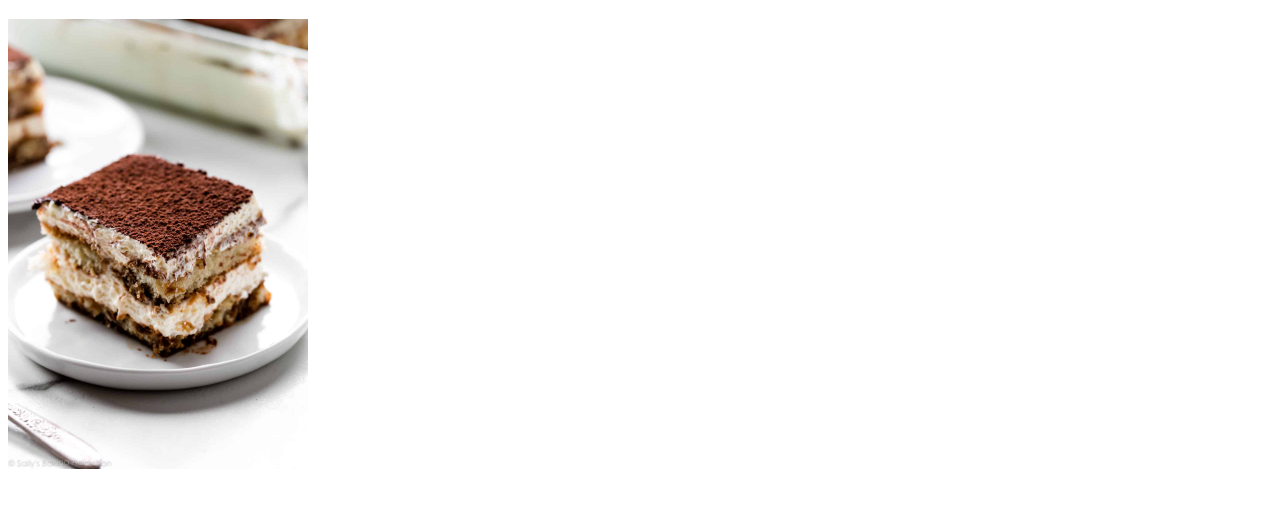
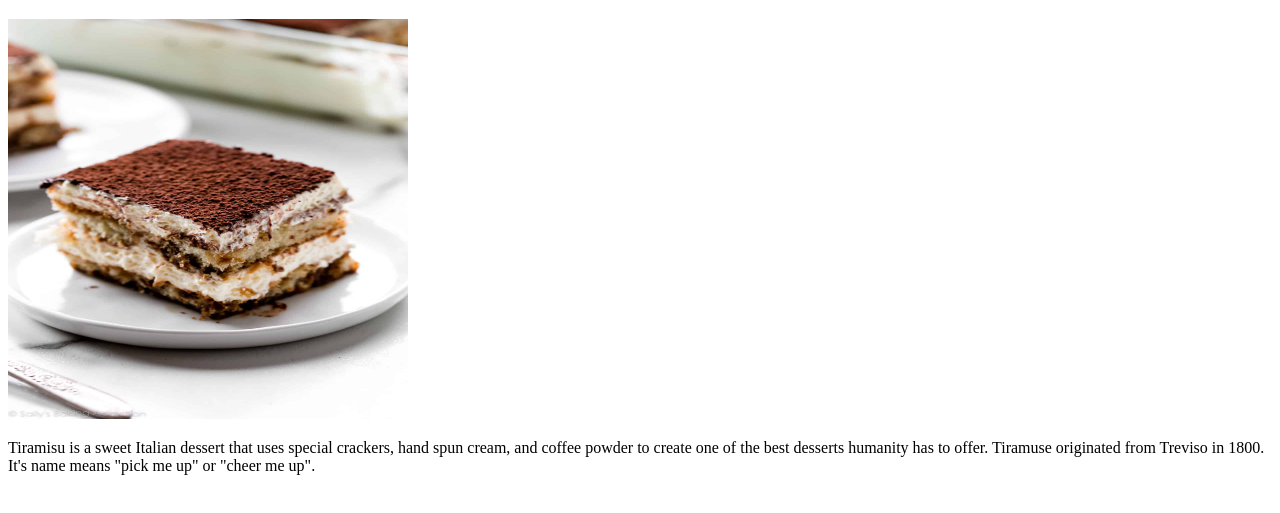
Before and after one commit to mahinhaque27/odin-recipes, a plain HTML site: page recipes/tiramisu.html in a window 1280 px wide. Shown: the part 61-574 px from the top of the page. Drawn offline with Linux system fonts and the light colour scheme.

Commit message:
Show description of Tiramisu in tiramisu.html and display list of recipes in index.html

```diff
--- a/recipes/tiramisu.html
+++ b/recipes/tiramisu.html
@@ -11,7 +11,15 @@
 
     <body>
         <h1>Tiramisu</h1>
-        <img src = "../images/tiramisu.jpg" alt = "Picture of Tiramisu" width="300 x500">
+        <img src = "../images/tiramisu.jpg" alt = "Picture of Tiramisu" width="400" height="400">
+
+
+        <!--Description of Tiramisu-->
+        <p>Tiramisu is a sweet Italian dessert that uses special crackers, hand spun cream, and coffee powder to
+            create one of the best desserts humanity has to offer. Tiramuse originated from Treviso in 1800.
+            It's name means "pick me up" or "cheer me up".
+        </p>
+
     </body>
 
 
```
Also changed, not shown: index.html (+3 -1 lines).
